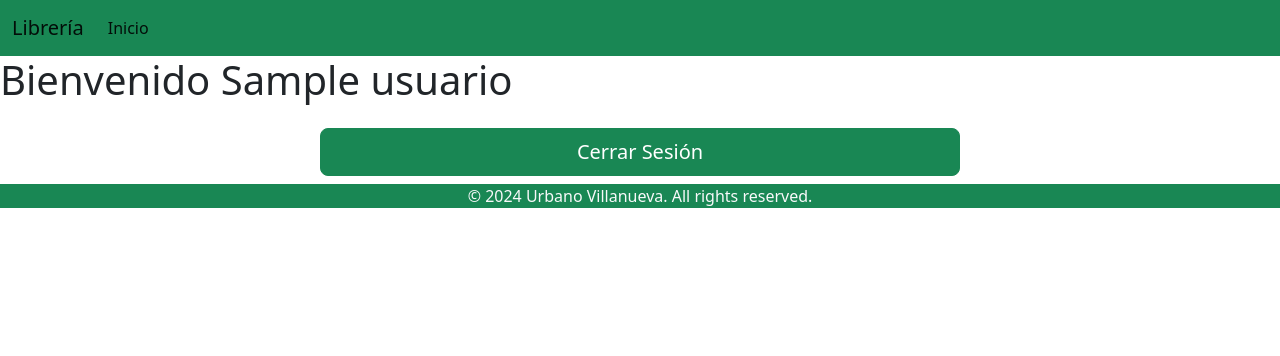
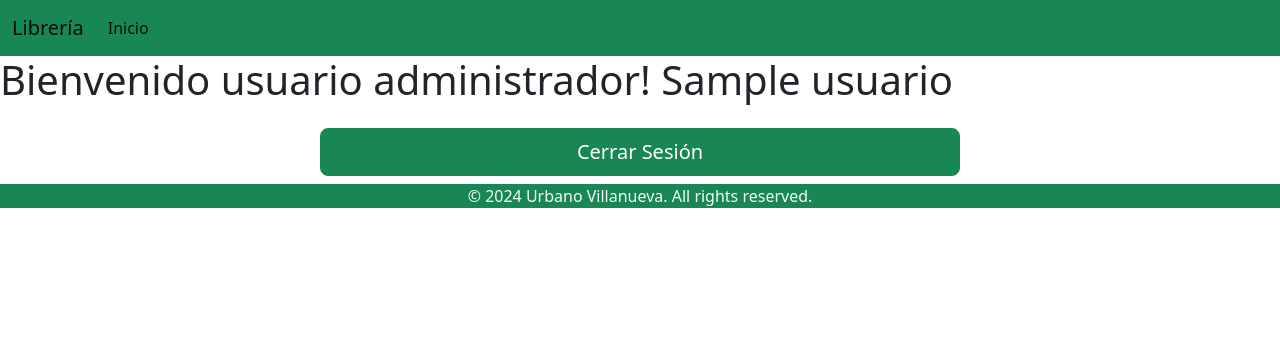
Before and after one commit to Ser-Cris/Libreria, a Flask app: template templates/home_admin.html in a window 1280 px wide. Shown: the top 356 px of the page. Run offline with Flask 3, Linux system fonts and the light colour scheme; the template is opened without the code that fills it: most values are stand-ins (such as "Sample title", 1, 10 or a date in 2020).

Commit message:
usuario y admin

```diff
--- a/templates/home_admin.html
+++ b/templates/home_admin.html
@@ -4,7 +4,7 @@
 
 {% block page_content %}
 
-<h1>Bienvenido {{ usuario }}</h1>
+<h1>Bienvenido usuario administrador! {{ usuario }}</h1>
 
     <div class="d-flex justify-content-center col-12">
         <button type="button" class="btn btn-success btn-lg col-6 mt-3" onclick="location.href='/logout'")>Cerrar Sesión</button>
--- a/templates/home_usuario.html
+++ b/templates/home_usuario.html
@@ -4,7 +4,7 @@
 
 {% block page_content %}
 
-<h1>Bienvenido {{ usuario }}</h1>
+<h1>Bienvenido usuario cliente ! {{ usuario }}</h1>
     <div class="d-flex justify-content-center col-12">
         <button type="button" class="btn btn-success btn-lg col-6 mt-3" onclick="location.href='/logout'")>Cerrar Sesión</button>
     </div>
```
